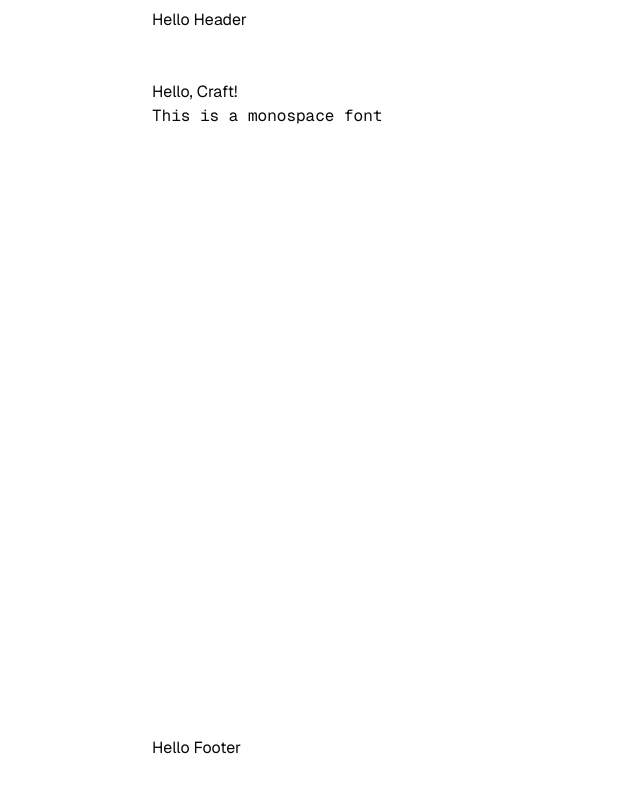
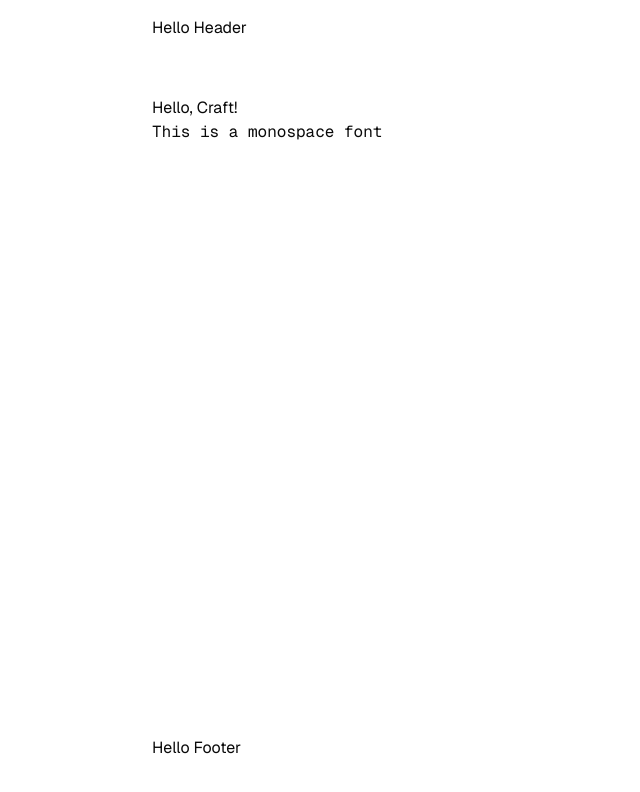
Before and after one commit to 9d8dev/ishi, a Next.js app: page / in a window 1280 px wide. Shown: the top 792 px of the page, without its empty margins (0-640 px from the left). Built offline with nearby package versions, Linux system fonts and the light colour scheme.

Commit message:
update dat

```diff
--- a/components/ds.tsx
+++ b/components/ds.tsx
@@ -88,7 +88,7 @@ export const Nav = ({
   <nav className={cn(className)} id={id} style={style}>
     <div
       id="nav-container"
-      className={cn("max-w-5xl mx-auto px-4 sm:px-6 py-2", containerClassName)}
+      className={cn("max-w-5xl mx-auto px-4 sm:px-6 py-4", containerClassName)}
     >
       {children}
     </div>
```
